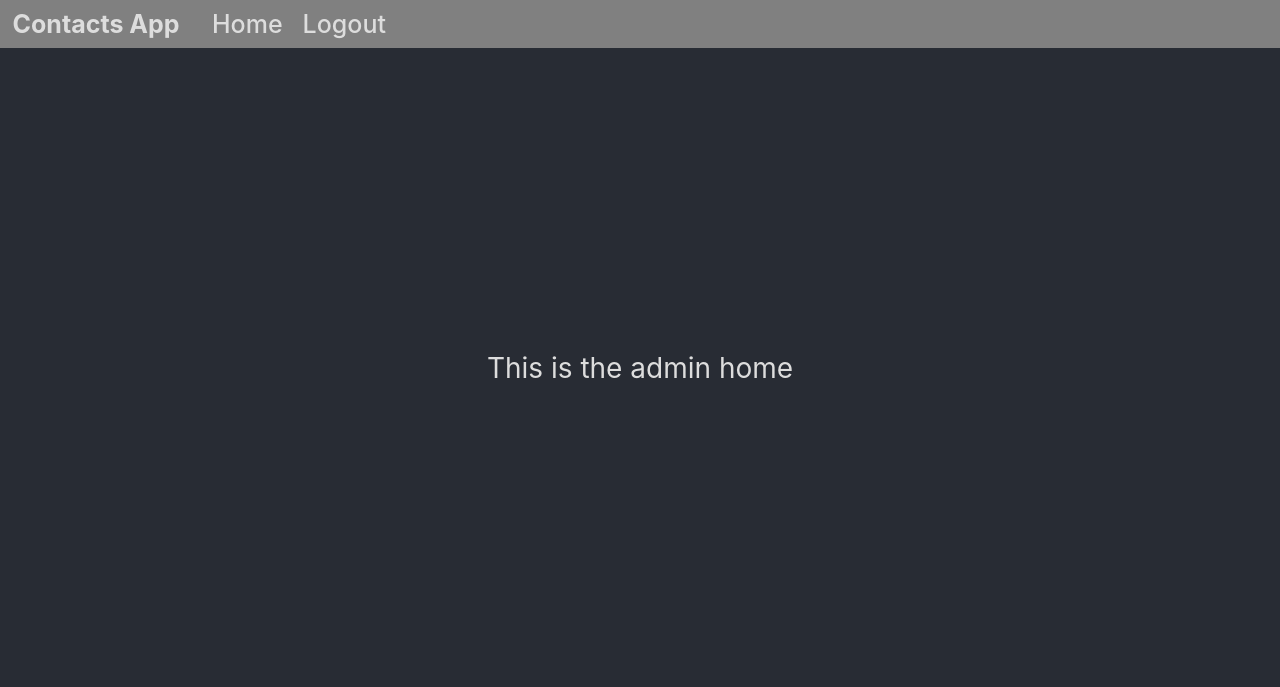
After one commit to jesusmiguel123/ContactsApp, a Flask app: page /admin/admin in a window 1280 px wide. The commit adds this page. Shown: the top 687 px of the page. Run offline with Flask 3, Linux system fonts and the light colour scheme; a user stored in the database is signed in; tables that the repository leaves empty hold one stand-in row (values such as "Sample post"); some libraries are stand-ins or nearby versions.

Commit message:
Final Commit

```diff
--- a/backend/app/admin.py
+++ b/backend/app/admin.py
@@ -1,11 +1,21 @@
 from flask import Blueprint
 from flask import render_template
 from flask import request
+from flask import jsonify
+from flask import flash
+from flask import redirect
+from flask import url_for
+
+from flask_login import login_user
+from flask_login import login_required
+from flask_login import logout_user
+from flask_login import current_user
 
 from click import command
 from click import echo
 
 from werkzeug.security import generate_password_hash
+from werkzeug.security import check_password_hash
 
 from .db import db_session
 from .models import Admin
@@ -13,14 +23,41 @@ from .models import Admin
 bp = Blueprint("admin", __name__, url_prefix="/admin")
 
 @bp.get("/")
-def index():
+def home():
    return render_template("home.html")
 
 @bp.route("/login", methods=["GET", "POST"])
 def login():
-   if request.method == "POST":
-      print(request.form)
-   return render_template("login.html")
+   try:
+      error = None
+      if request.method == "POST":
+         while True:
+            username = request.form.get("username")
+            password = request.form.get("password")
+            admin = Admin.query.filter(Admin.username == username).first()
+            if not (username.strip() and password.strip()):
+               error = "Void fields"
+               break
+            if admin == None or not check_password_hash(admin.password, password):
+               error = "Username or password incorrect!"
+               break
+            login_user(admin)
+            return redirect(url_for("admin.admin_home"))
+      return render_template("login.html", error=error)
+   except Exception as e:
+      print(e)
+      return render_template("login.html", error="Server error")
+
+@bp.get("/logout")
+@login_required
+def logout():
+   logout_user()
+   return redirect(url_for("admin.login"))
+
+@bp.get("/admin")
+@login_required
+def admin_home():
+   return render_template("admin/home.html")
 
 @command("initial-admin")
 def initial_admin_command():
--- /dev/null
+++ b/backend/app/static/css/admin/home.css
@@ -0,0 +1,12 @@
+.admin-home {
+   height: 80vh;
+   display: flex;
+   flex-direction: column;
+   justify-content: center;
+   align-items: center;
+   font-size: 28px;
+}
+
+.admin-home p {
+   padding: 10px;
+}
--- /dev/null
+++ b/backend/app/templates/admin/home.html
@@ -0,0 +1,12 @@
+{% extends 'base.html' %}
+{% block title %}
+   Admin Home
+{% endblock %}
+{% block head %}
+   <link rel="stylesheet" href="{{ url_for('static', filename='css/admin/home.css') }}">
+{% endblock %}
+{% block body %}
+   <div class="admin-home">
+      <p>This is the admin home</p>
+   </div>
+{% endblock %}
--- a/backend/app/templates/base.html
+++ b/backend/app/templates/base.html
@@ -10,11 +10,16 @@
 </head>
 <body>
    <header>
-      <h1><a href="{{ url_for('admin.index') }}">Contacts App</a></h1>
+      <h1><a href="{{ url_for('admin.home') }}">Contacts App</a></h1>
       <nav>
          <ul>
-            <li><a href="{{ url_for('admin.index') }}">Home</a></li>
-            <li><a href="{{ url_for('admin.login') }}">Login</a></li>
+            {% if current_user.is_authenticated %}
+               <li><a href="{{ url_for('admin.admin_home') }}">Home</a></li>
+               <li><a href="{{ url_for('admin.logout') }}">Logout</a></li>
+            {% else %}
+               <li><a href="{{ url_for('admin.home') }}">Home</a></li>
+               <li><a href="{{ url_for('admin.login') }}">Login</a></li>
+            {% endif %}
          </ul>
       </nav>
    </header>
--- a/backend/app/templates/home.html
+++ b/backend/app/templates/home.html
@@ -7,7 +7,7 @@
 {% endblock %}
 {% block body %}
    <div class="home">
-      <h1>Admin Home Page</h1>
+      <h1>Admin Page</h1>
       <p>This is the management page for Contacts App</p>
    </div>
 {% endblock %}
```
Also changed, not shown: backend/app/templates/login.html (+18 -0 lines).
